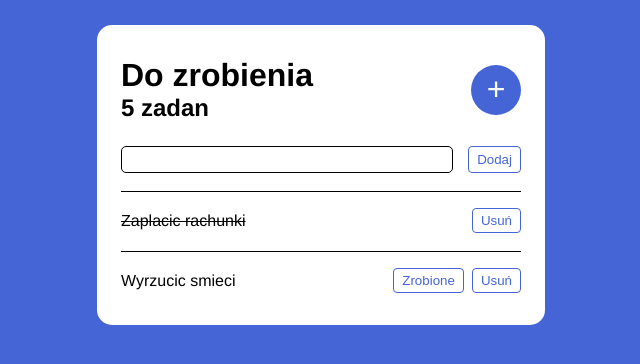
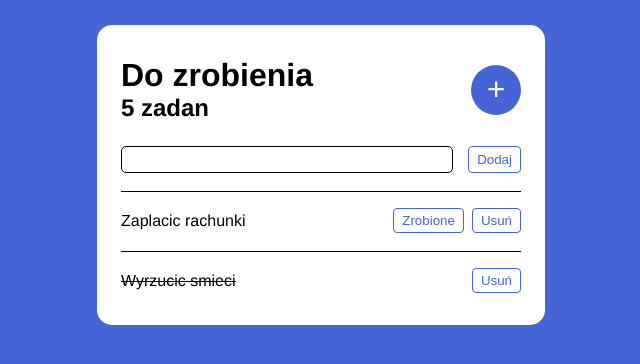
Before and after one commit to Marcin-podgorski93/React_to_do, a React (Vite) app: page / in a window 1280 px wide. Shown: the top 364 px of the page, without its empty margins (319-959 px from the left). Built offline with nearby package versions, Linux system fonts and the light colour scheme.

Commit message:
create array with data and use map to update them

```diff
--- a/src/App.jsx
+++ b/src/App.jsx
@@ -4,8 +4,8 @@ import { TodoItem } from "./components/TodoItem/TodoItem";
 
 function App() {
   const todos = [
-    { name: "Zaplacic rachunki", done: false },
-    { name: "Wyrzucic smieci", done: true },
+    { name: "Zaplacic rachunki", done: false, id: 1 },
+    { name: "Wyrzucic smieci", done: true, id: 2 },
   ];
 
   return (
@@ -19,8 +19,11 @@ function App() {
       </header>
       <Form />
       <ul>
-        <TodoItem name="Zaplacic rachunki" done={true} />
-        <TodoItem name="Wyrzucic smieci" done={false} />
+        {todos.map((todo) => (
+          <TodoItem key={todo.id} name={todo.name} done={todo.done} />
+        ))}
+        {/* <TodoItem name="Zaplacic rachunki" done={true} />
+        <TodoItem name="Wyrzucic smieci" done={false} /> */}
       </ul>
     </div>
   );
```
